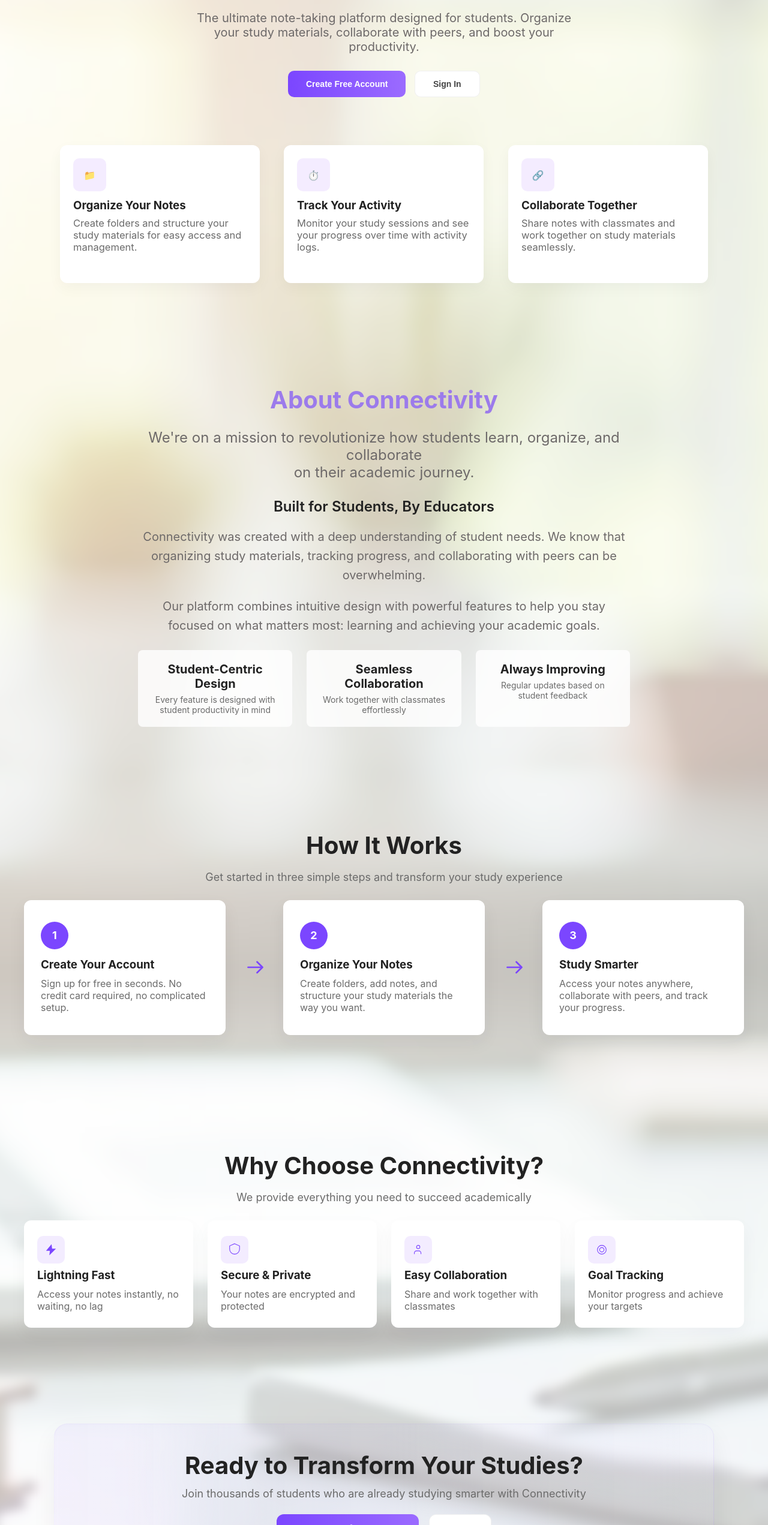
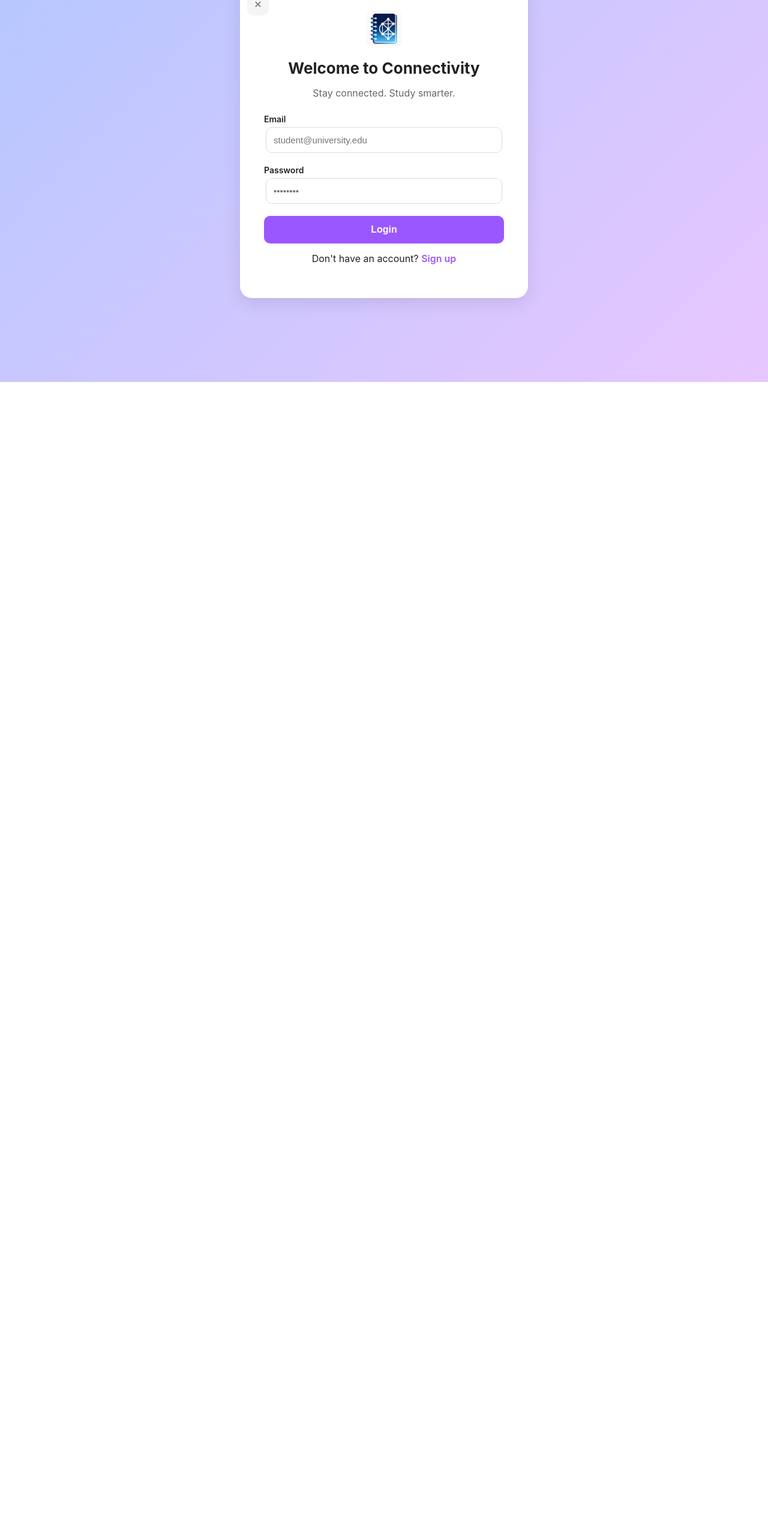
Before and after one commit to ReenahMae/Connectivity, a React (Create React App) app in the folder frontend/: page /login in a window 1280 px wide. Shown: the part 163-2706 px from the top of the page at 60% size. After the commit the page ends 800 px from the top, so only its background shows below. Built offline with nearby package versions, Linux system fonts and the light colour scheme.

Commit message:
updated landing page

```diff
--- a/frontend/src/App.js
+++ b/frontend/src/App.js
@@ -1,4 +1,4 @@
-import React from 'react';
+import React, { useEffect } from 'react';
 import './App.css';
 import './Landing.css';
 import { Routes, Route, useLocation } from 'react-router-dom';
@@ -13,24 +13,57 @@
 import CTA from './components/LandingPage/CTA';
 import Footer from './components/LandingPage/Footer';
 
+// Simple landing wrapper used as the home route
+function LandingPage() {
+  return (
+    <>
+      <main>
+        <Hero />
+        <Features />
+        <About />
+        <HowItWorks />
+        <WhyChoose />
+        <CTA />
+      </main>
+      <Footer />
+    </>
+  );
+}
+
 function App() {
   const location = useLocation();
   const hideNavbar = ['/login', '/register'].includes(location.pathname);
 
+  // Scroll to an element when the URL contains a hash (e.g. /#why-choose)
+  useEffect(() => {
+    if (location.hash) {
+      // remove leading '#'
+      const id = location.hash.replace('#', '');
+      // small delay so the target exists after route update
+      setTimeout(() => {
+        const el = document.getElementById(id);
+        if (el) {
+          // compute a gentle offset so the section appears lower in the viewport
+          const offsetFromTop = Math.max(24, Math.round(window.innerHeight * 0.12));
+          const top = el.getBoundingClientRect().top + window.pageYOffset - offsetFromTop;
+          window.scrollTo({ top, behavior: 'smooth' });
+
+          // add a temporary highlight class to draw attention
+          el.classList.add('anchor-highlight');
+          window.setTimeout(() => el.classList.remove('anchor-highlight'), 2000);
+        }
+      }, 60);
+    }
+  }, [location]);
+
   return (
     <div className="App landing-page">
       {!hideNavbar && <Navbar />}
-      <main>
-        <Hero />
-        <Features />
-          <About />
-        <HowItWorks />
-        <WhyChoose />
-        <CTA />
-
-
-      </main>
-      <Footer />
+      <Routes>
+        <Route path="/" element={<LandingPage />} />
+        <Route path="/login" element={<Login />} />
+        <Route path="/register" element={<Register />} />
+      </Routes>
     </div>
   );
 }
--- a/frontend/src/Landing.css
+++ b/frontend/src/Landing.css
@@ -89,11 +89,27 @@
   gap:12px;
   align-items:center;
 }
-.nav-link{
-  color:var(--muted);
-  margin-right:8px;
-  text-decoration:none;
+.nav-link {
+  transition:
+    color 0.3s ease,
+    background-color 0.3s ease,
+    transform 0.25s ease;
+  border-radius: 8px;
+  padding: 10px 12px;
+  text-decoration: none;
 }
+
+.nav-link:hover,
+.nav-link:focus-visible {
+  color: var(--purple);
+  background-color: #cfc3f5;
+  transform: translateY(-3px);
+}
+
+.nav-link:active {
+  transform: translateY(0);
+}
+
 
 /* Buttons */
 .btn{
@@ -106,11 +122,13 @@
 .btn-primary{
   background: linear-gradient(90deg,var(--purple),#9b6bff);
   color:white;
+  text-decoration: none;
   font-size: 14px;
   border:none;
 }
 .btn-ghost{
   background:white;
+  text-decoration: none;
   color:#444;
   font-size: 14px;
   border:1px solid rgba(0,0,0,0.06);
@@ -274,12 +292,18 @@
 }
 .how-title{
   font-size: 40px;
-  margin-bottom: 10px;
+  background: linear-gradient(90deg, #7b46ff, #b39fe3); /* adjust colors as needed */
+  -webkit-background-clip: text;  /* for Chrome, Safari */
+  -webkit-text-fill-color: transparent; /* for Chrome, Safari */
+  background-clip: text; /* for Firefox */
+  color: transparent; /* fallback */
+  margin-top: -2rem;
 }
 .how-sub{
   color: var(--muted);
-  margin-bottom: 28px;
-  font-size: 18px;
+  margin-top: -1rem;
+  margin-bottom: 30px;
+  font-size: 22px;
 }
 .how-grid{
   display: grid;
@@ -332,8 +356,13 @@
   margin:0 auto;
   text-align:center;
 }
-.why-title{ font-size:40px; margin-bottom:10px; }
-.why-sub{ color:var(--muted); margin-bottom:28px; font-size:18px; }
+.why-title{ font-size:40px;margin-top: -5rem; margin-bottom:10px;
+  background: linear-gradient(90deg, #7b46ff, #b39fe3); /* adjust colors as needed */
+  -webkit-background-clip: text;  /* for Chrome, Safari */
+  -webkit-text-fill-color: transparent; /* for Chrome, Safari */
+  background-clip: text; /* for Firefox */
+  color: transparent; /* fallback */ }
+.why-sub{ color:var(--muted); margin-bottom:28px; font-size:22px; }
 .why-grid{
   display:grid;
   grid-template-columns: repeat(auto-fit, minmax(240px, 1fr));
@@ -374,9 +403,9 @@
   text-align:center;
 }
 .cta-box{
-  background: linear-gradient(90deg, rgba(123,70,255,0.06), rgba(123,70,255,0.02));
+  background: linear-gradient(90deg, rgba(123, 70, 255, 0.152), rgba(123, 70, 255, 0.086));
   border-radius: 22px;
-  padding: 44px 36px;
+  padding: 60px 36px;
   box-shadow: 0 18px 40px rgba(35,30,50,0.06);
   backdrop-filter: blur(6px);
   border: 1px solid rgba(123,70,255,0.06);
@@ -411,6 +440,21 @@
   .cta-actions .btn{ width:100%; }
 }
 
+/* Anchor highlight used when scrolling to hash targets */
+.anchor-highlight{
+  transition: box-shadow 320ms ease, transform 320ms ease, background-color 320ms ease;
+  box-shadow: 0 18px 60px rgba(123,70,255,0.12);
+  transform: translateY(-4px);
+  border-radius: 14px;
+}
+
+@keyframes anchorPulse {
+  0% { box-shadow: 0 8px 24px rgba(123,70,255,0.06); }
+  50% { box-shadow: 0 26px 70px rgba(123,70,255,0.12); }
+  100% { box-shadow: 0 8px 24px rgba(123,70,255,0.06); }
+}
+.anchor-highlight { animation: anchorPulse 2s ease; }
+
 /* Footer */
 .footer-section{
   padding: 48px 20px 36px;
@@ -440,15 +484,17 @@
 .footer-name{
   font-weight:700;
   font-size:18px;
+  text-align: left;
 }
 .footer-desc{
   color:var(--muted);
   margin-top:6px;
+  text-align: left;
   max-width:320px;
 }
-.footer-col h4{ margin:0 0 10px 0; font-size:16px; }
+.footer-col h4{ margin:0 0 10px 0; font-size:16px; text-align: left; }
 .footer-col ul{ list-style:none; padding:0; margin:0; }
-.footer-col li{ margin:8px 0; }
+.footer-col li{ margin:8px 0; text-align: left; }
 .footer-col a{ color:var(--muted); text-decoration:none; }
 
 .footer-bottom{
@@ -473,9 +519,13 @@
 .about-title{
   font-size: 40px;
   text-align: center;
-  color: #9c7beb;
   margin-top: 10px;
   margin-bottom: 10px;
+   background: linear-gradient(90deg, #7b46ff, #b39fe3); /* adjust colors as needed */
+  -webkit-background-clip: text;  /* for Chrome, Safari */
+  -webkit-text-fill-color: transparent; /* for Chrome, Safari */
+  background-clip: text; /* for Firefox */
+  color: transparent; /* fallback */
 }
 .about-inner {
   max-width: 900px;   /* reduce width for better centering */
--- a/frontend/src/components/LandingPage/About.js
+++ b/frontend/src/components/LandingPage/About.js
@@ -5,7 +5,7 @@
 
 export default function About() {
   return (
-    <section className="about-section">
+    <section id="about" className="about-section">
       <div className="about-inner">
         <h2 className="about-title">About Connectivity</h2>
         <p className="about-sub">We're on a mission to revolutionize how students learn, organize, and collaborate <br/>on their academic journey.</p>
--- a/frontend/src/components/LandingPage/CTA.js
+++ b/frontend/src/components/LandingPage/CTA.js
@@ -3,15 +3,15 @@
 
 export default function CTA() {
   return (
-    <section className="cta-section">
+    <section id="CTA" className="cta-section">
       <div className="cta-inner">
         <div className="cta-box">
           <h2 className="cta-title">Ready to Transform Your Studies?</h2>
-          <p className="cta-sub">Join thousands of students who are already studying smarter with Connectivity</p>
+          <p className="cta-sub">Join us who are already studying smarter with Connectivity</p>
 
           <div className="cta-actions">
-            <a className="btn btn-primary" href="/signup">Get Started for Free <span className="cta-arrow">→</span></a>
-            <a className="btn btn-ghost" href="/signin">Sign In</a>
+            <a className="btn btn-primary" href="/register">Get Started for Free <span className="cta-arrow">→</span></a>
+            <a className="btn btn-ghost" href="/register">Sign In</a>
           </div>
         </div>
       </div>
--- a/frontend/src/components/LandingPage/Features.js
+++ b/frontend/src/components/LandingPage/Features.js
@@ -11,7 +11,7 @@
 
 const Features = () => {
   return (
-    <section className="features">
+    <section id="features" className="features">
       <div className="features-grid">
         <FeatureCard icon="📁" title="Organize Your Notes" body="Create folders and structure your study materials for easy access and management." />
         <FeatureCard icon="⏱️" title="Track Your Activity" body="Monitor your study sessions and see your progress over time with activity logs." />
--- a/frontend/src/components/LandingPage/Footer.js
+++ b/frontend/src/components/LandingPage/Footer.js
@@ -1,5 +1,6 @@
 import React from 'react';
 import '../../Landing.css';
+import { Link } from 'react-router-dom';
 
 export default function Footer(){
   return (
@@ -7,35 +8,32 @@
       <div className="footer-inner">
         <div className="footer-grid">
           <div className="footer-brand">
-            <div className="footer-logo" aria-hidden="true">📘</div>
             <div>
               <div className="footer-name">Connectivity</div>
-              <div className="footer-desc">The ultimate note-taking platform designed for students.</div>
+              <div className="footer-desc">The ultimate note-taking platform <br/> designed for students.</div>
             </div>
           </div>
 
           <div className="footer-col">
             <h4>Product</h4>
             <ul>
-              <li><a href="#">Features</a></li>
-              <li><a href="#">Pricing</a></li>
-              <li><a href="#">Roadmap</a></li>
+              <li><Link to="/#features">Features</Link></li>
+              <li><Link to="/#why-choose">Why Connectivity</Link></li>
             </ul>
           </div>
 
           <div className="footer-col">
             <h4>Company</h4>
             <ul>
-              <li><a href="#">About</a></li>
-              <li><a href="#">Blog</a></li>
-              <li><a href="#">Careers</a></li>
+              <li><Link to="/#about">About us</Link></li>
+
             </ul>
           </div>
 
           <div className="footer-col">
             <h4>Support</h4>
             <ul>
-              <li><a href="#">Help Center</a></li>
+              <li><Link to="/#CTA">Call to Action</Link></li>
               <li><a href="#">Contact Us</a></li>
               <li><a href="#">Privacy Policy</a></li>
             </ul>
@@ -43,7 +41,7 @@
         </div>
 
         <div className="footer-bottom">
-          <div className="footer-copy">© 2024 Connectivity. All rights reserved.</div>
+          <div className="footer-copy">© 2025 Connectivity. All rights reserved.</div>
         </div>
       </div>
     </footer>
--- a/frontend/src/components/LandingPage/WhyChoose.js
+++ b/frontend/src/components/LandingPage/WhyChoose.js
@@ -3,7 +3,7 @@
 
 export default function WhyChoose(){
   return (
-    <section className="why-section">
+    <section id="why-choose" className="why-section">
       <div className="why-inner">
         <h2 className="why-title">Why Choose Connectivity?</h2>
         <p className="why-sub">We provide everything you need to succeed academically</p>
--- a/frontend/src/components/Login/login.css
+++ b/frontend/src/components/Login/login.css
@@ -23,6 +23,7 @@
   border-radius: 20px;
   box-shadow: 0 8px 30px rgba(0, 0, 0, 0.1);
   text-align: center;
+  position: relative;
 }
 
 /* Icon */
@@ -101,3 +102,25 @@
   text-decoration: none;
   font-weight: 600;
 }
+
+/* Back button inside auth box */
+
+.back-btn{
+  position: absolute;
+  left: 12px;
+  top: 12px;
+  width: 36px;
+  height: 36px;
+  display: inline-flex;
+  align-items: center;
+  justify-content: center;
+  background: rgba(0,0,0,0.04);
+  border: none;
+  font-size: 16px;
+  color: #6b6b6b;
+  cursor: pointer;
+  padding: 0;
+  border-radius: 10px;
+  transition: background 160ms ease, color 160ms ease, transform 160ms ease;
+}
+.back-btn:hover{ background: #af83ef; color: #fff; transform: translateY(-2px) scale(1.02); }
--- a/frontend/src/components/Login/login.js
+++ b/frontend/src/components/Login/login.js
@@ -30,6 +30,7 @@
   return (
     <div className="auth-container">
       <div className="auth-box">
+        <button type="button" className="back-btn" onClick={() => navigate('/')} aria-label="Back to landing">✕</button>
         <div className="icon">
           <img src={bookLogo} alt="Connectivity book logo" />
         </div>
--- a/frontend/src/components/Register/register.css
+++ b/frontend/src/components/Register/register.css
@@ -18,6 +18,7 @@
   border-radius: 20px;
   box-shadow: 0 8px 30px rgba(0, 0, 0, 0.1);
   text-align: center;
+  position: relative;
 }
 
 .icon {
@@ -87,3 +88,25 @@
   text-decoration: none;
   font-weight: 600;
 }
+
+/* Back button inside auth box */
+
+.back-btn{
+  position: absolute;
+  left: 12px;
+  top: 12px;
+  width: 36px;
+  height: 36px;
+  display: inline-flex;
+  align-items: center;
+  justify-content: center;
+  background: rgba(0,0,0,0.04);
+  border: none;
+  font-size: 16px;
+  color: #6b6b6b;
+  cursor: pointer;
+  padding: 0;
+  border-radius: 10px;
+  transition: background 160ms ease, color 160ms ease, transform 160ms ease;
+}
+.back-btn:hover{ background: #af83ef; color: #fff; transform: translateY(-2px) scale(1.02); }
--- a/frontend/src/components/Register/register.js
+++ b/frontend/src/components/Register/register.js
@@ -31,11 +31,12 @@
   return (
     <div className="auth-container">
       <div className="auth-box">
+          <button type="button" className="back-btn" onClick={() => navigate('/')} aria-label="Back to landing">✕</button>
         <div className="icon">
           <img src={bookLogo} alt="Connectivity book logo" />
         </div>
 
-        <h1>Create Account</h1>
+        <h1>Start your Learning Journey</h1>
         <p className="subtitle">
           Join Connectivity and start your learning journey
         </p>
```
